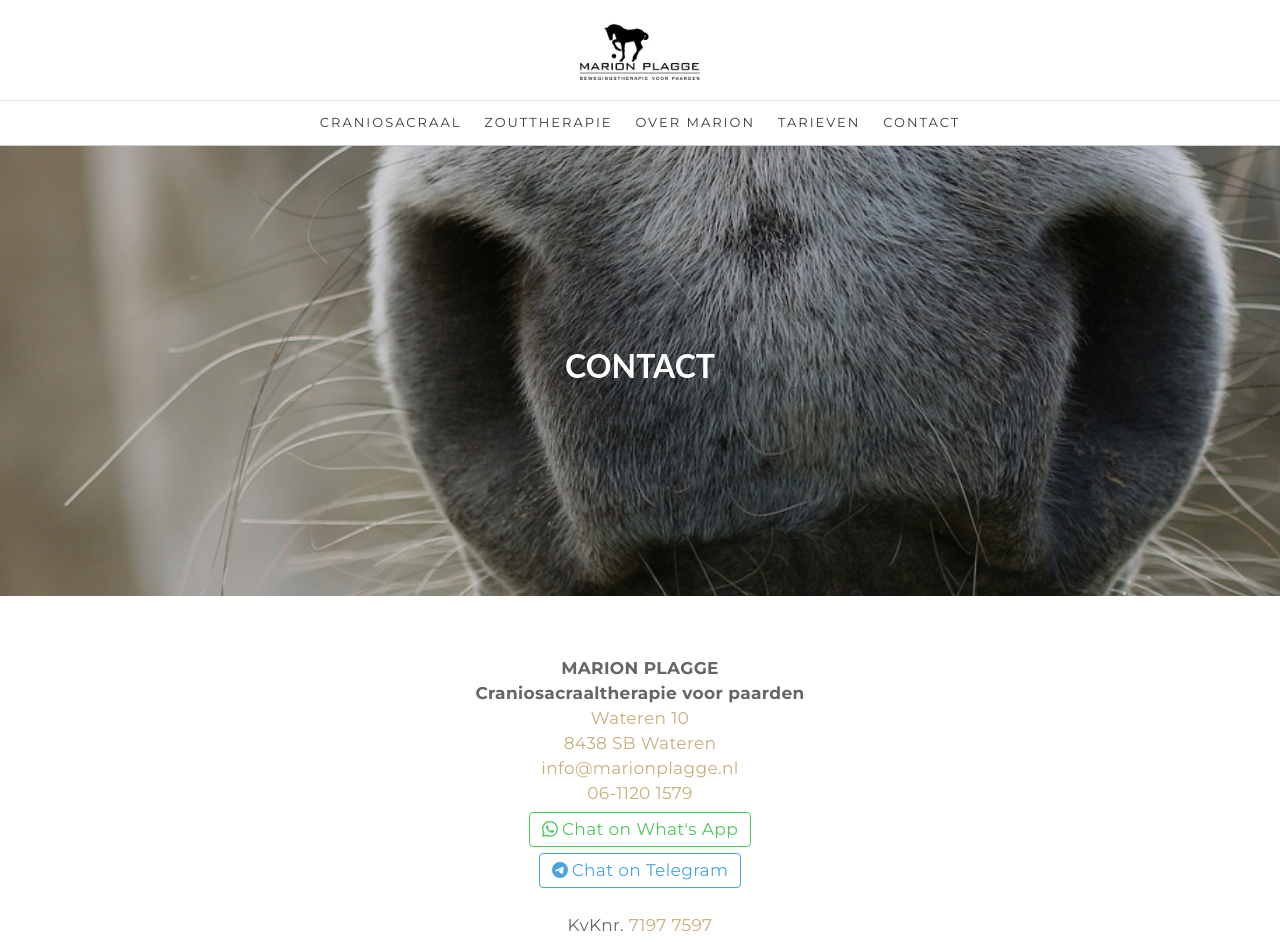
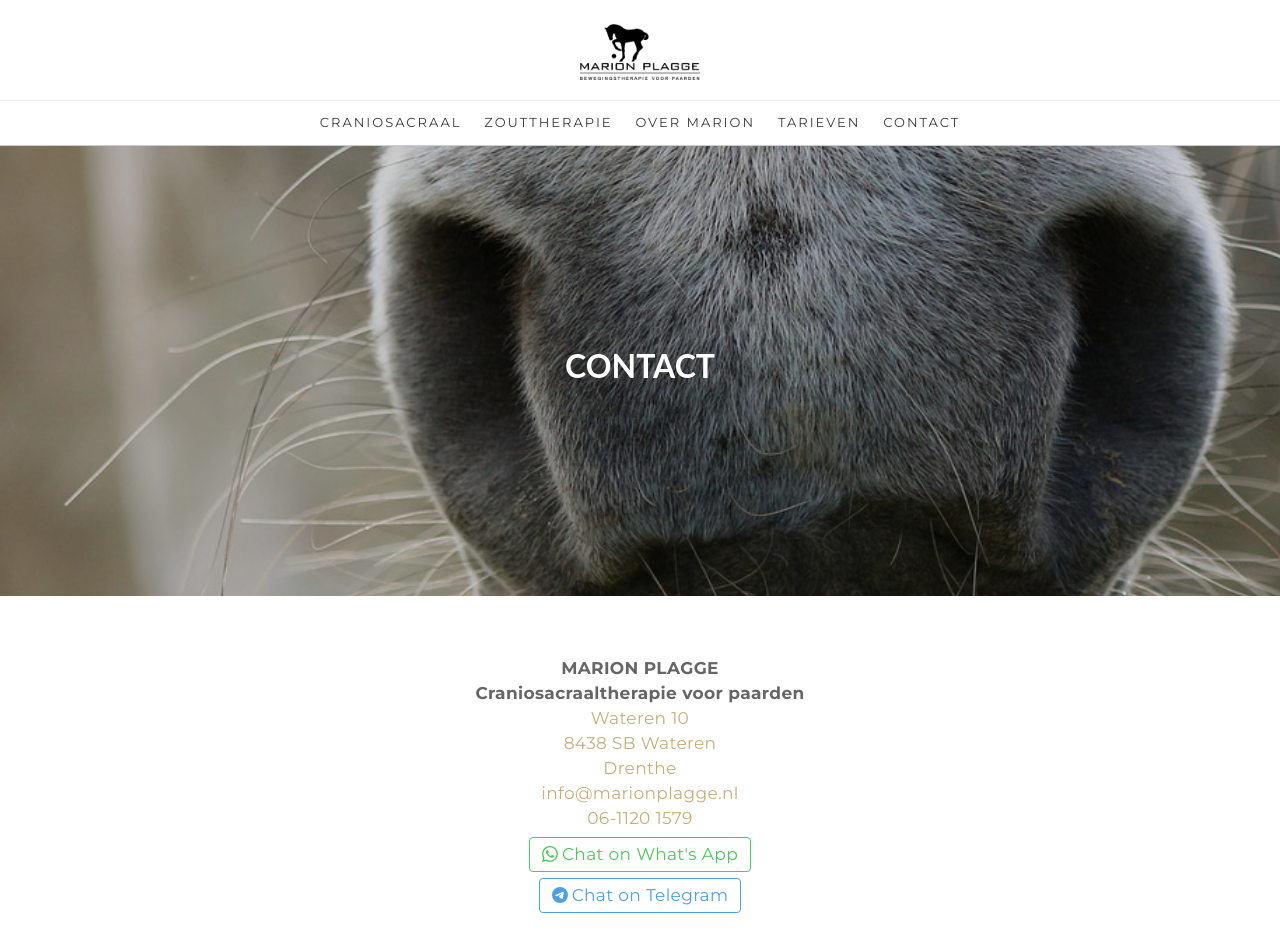
Before and after one commit to karianpour/marionplagge, a SvelteKit app: page /contact in a window 1280 px wide. Shown: the top 942 px of the page. Built offline with nearby package versions, Linux system fonts and the light colour scheme.

Commit message:
Added structured dat according to https://schema.org/PostalAddress

```diff
--- a/src/routes/contact/+page.svelte
+++ b/src/routes/contact/+page.svelte
@@ -48,18 +48,19 @@
 					<div class="wsite-section-elements">
 						<div class="paragraph" style="text-align:center;">
 							<font>
-								<span>
+								<span itemscope itemtype="https://schema.org/Person">
 									<strong>
-										MARION PLAGGE<br />
-										Craniosacraaltherapie voor paarden<br /></strong
-									>
+										<span itemprop="name">MARION PLAGGE</span><br />
+										Craniosacraaltherapie voor paarden<br /></strong>
 									<a onclick={goToMap} style="cursor: pointer;">
-										Wateren 10 <br />
-										8438 SB Wateren <br />
+										<div itemprop="address" itemscope itemtype="https://schema.org/PostalAddress">
+										<span itemprop="streetAddress">Wateren 10</span><br />
+										<span itemprop="postalCode">8438 SB</span> <span itemprop="addressLocality">Wateren</span><br />
+										<span itemprop="addressRegion">Drenthe</span><br />
+										</div>
 									</a>
-									<a href="mailto:info@marionplagge.nl" target="_system">info@marionplagge.nl</a><br
-									/>
-									<a href="tel:+31611201579">06-1120 1579</a> <br />
+									<a href="mailto:info@marionplagge.nl" target="_system"  itemprop="email">info@marionplagge.nl</a><br />
+									<a href="tel:+31611201579"><span itemprop="telephone">06-1120 1579</span></a> <br />
 									<span
 										style="
                         display: inline-flex;
@@ -134,27 +135,24 @@
 									<br />
 
 									KvKnr.
-								</span></font
-							><font
-								><span>
+								</span></font><font>
+								<span>
 									<meta http-equiv="content-type" content="text/html; charset=utf-8" />
 									<span class="cell">
-										<a href="https://www.kvk.nl/orderstraat/product-kiezen/?kvknummer=719775970000">
+										<a href="https://www.kvk.nl/bestellen/#/71977597000040122778/">
 											7197 7597</a
 										>
 									</span> <br />
 									BTWnr.
-								</span></font
-							><font
-								><span>
+								</span></font><font>
+								<span>
 									<meta http-equiv="content-type" content="text/html; charset=utf-8" />
 									<span class="cell">
 										<a href="https://ec.europa.eu/taxation_customs/vies/#/vat-validation">
 											NL001661848B65</a
 										>
 									</span> <br />
-								</span></font
-							>
+								</span></font>
 						</div>
 						<div class="wsite-spacer" style="height:37px;"></div>
 						<div class="wsite-map" style="text-align: center;">
```
